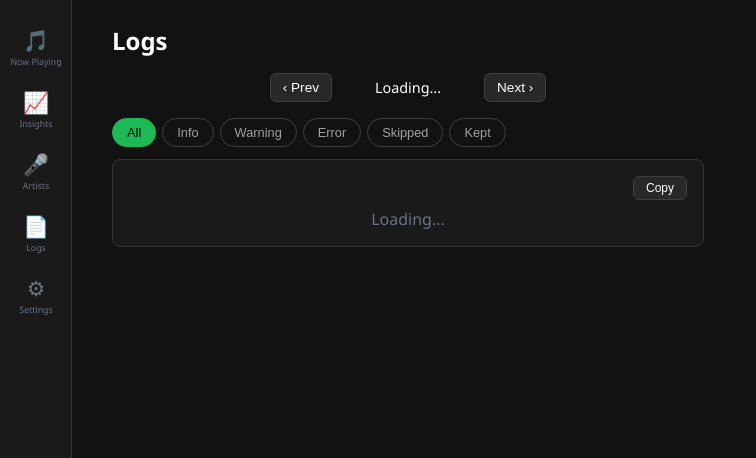
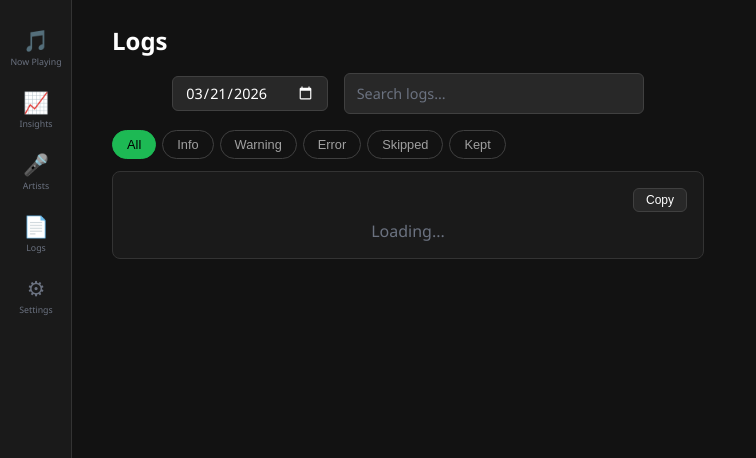
Before and after one commit to Vatroslav/spotify-auto-skipper, a FastAPI app: template cloud/app/templates/logs.html in a window 1280 px wide. Shown: the top 458 px of the page, without its empty margins (0-756 px from the left). Run offline with FastAPI, Linux system fonts and the light colour scheme; the template is opened without the code that fills it, so the values that code supplies are empty; parts of the project's set-up code (start-up, migrations or seed data) failed here and were passed over.

Commit message:
Fix log timestamps to show local time and replace date nav with picker + search
Log timestamps were displayed as raw UTC while "Now Playing" showed local time.
All log times now convert UTC to browser local time via utcToLocal(). Replaced
Prev/Next date navigation with a date picker and added client-side text search
that filters displayed log entries in realtime.

Co-Authored-By: Claude Opus 4.6 (1M context) <noreply@anthropic.com>

```diff
--- a/cloud/app/database.py
+++ b/cloud/app/database.py
@@ -240,21 +240,35 @@ async def add_log(message: str, level: str = "info"):
         await db.close()
 
 
-async def get_logs(date_str: str, level: str = "all") -> list[dict]:
+async def get_logs(date_str: str = "", level: str = "all") -> list[dict]:
     db = await get_db()
     try:
-        if level in ("all", "skipped", "kept"):
-            cursor = await db.execute(
-                """SELECT id, timestamp, level, message FROM logs
-                   WHERE date(timestamp) = ? ORDER BY timestamp""",
-                (date_str,),
-            )
+        if date_str:
+            if level in ("all", "skipped", "kept"):
+                cursor = await db.execute(
+                    """SELECT id, timestamp, level, message FROM logs
+                       WHERE date(timestamp) = ? ORDER BY timestamp""",
+                    (date_str,),
+                )
+            else:
+                cursor = await db.execute(
+                    """SELECT id, timestamp, level, message FROM logs
+                       WHERE date(timestamp) = ? AND level = ? ORDER BY timestamp""",
+                    (date_str, level),
+                )
         else:
-            cursor = await db.execute(
-                """SELECT id, timestamp, level, message FROM logs
-                   WHERE date(timestamp) = ? AND level = ? ORDER BY timestamp""",
-                (date_str, level),
-            )
+            # No date filter — return today's logs (UTC)
+            if level in ("all", "skipped", "kept"):
+                cursor = await db.execute(
+                    """SELECT id, timestamp, level, message FROM logs
+                       WHERE date(timestamp) = date('now') ORDER BY timestamp""",
+                )
+            else:
+                cursor = await db.execute(
+                    """SELECT id, timestamp, level, message FROM logs
+                       WHERE date(timestamp) = date('now') AND level = ? ORDER BY timestamp""",
+                    (level,),
+                )
         rows = await cursor.fetchall()
         return [dict(row) for row in rows]
     finally:
--- a/cloud/app/static/css/style.css
+++ b/cloud/app/static/css/style.css
@@ -519,14 +519,19 @@ input:focus, select:focus {
     margin-bottom: 16px;
 }
 
-.date-nav .date-text {
+.date-input, .search-input {
+    background: var(--bg-input);
+    color: var(--text-primary);
+    border: 1px solid var(--border-primary);
+    border-radius: 6px;
+    padding: 6px 12px;
     font-size: 0.9rem;
-    font-weight: 500;
-    min-width: 120px;
-    text-align: center;
+    font-family: inherit;
+    color-scheme: dark;
 }
 
-.date-nav .btn { padding: 6px 12px; font-size: 0.85rem; }
+.search-input { flex: 1; max-width: 300px; }
+.search-input::placeholder { color: var(--text-muted); }
 
 /* ── Bottom Navigation ───────────────────────────── */
 
--- a/cloud/app/static/js/app.js
+++ b/cloud/app/static/js/app.js
@@ -466,25 +466,27 @@ function initInsights() {
 
 function initLogs() {
     const logsContainer = document.getElementById("logs-container");
-    const dateText = document.getElementById("log-date-text");
-    const prevBtn = document.getElementById("log-date-prev");
-    const nextBtn = document.getElementById("log-date-next");
+    const datePicker = document.getElementById("log-date-picker");
     if (!logsContainer) return;
 
-    let dates = [];
-    let currentIdx = -1;
     let currentLevel = "all";
 
-    async function loadDates() {
-        const data = await API.get("/api/logs/dates");
-        dates = data.dates || [];
-        if (dates.length > 0) {
-            currentIdx = dates.length - 1;
-            loadLogs(dates[currentIdx]);
-        } else {
-            dateText.textContent = "No data yet";
-            logsContainer.innerHTML = '<p class="text-muted text-center">Logs will appear here once the skipper starts checking.</p>';
-        }
+    // Default to today (local time)
+    const today = new Date();
+    const localDate = today.getFullYear() + "-" +
+        String(today.getMonth() + 1).padStart(2, "0") + "-" +
+        String(today.getDate()).padStart(2, "0");
+    if (datePicker) datePicker.value = localDate;
+
+    function init() {
+        loadLogs();
+    }
+
+    function utcToLocal(ts) {
+        if (!ts) return "";
+        // SQLite CURRENT_TIMESTAMP is UTC but lacks a Z suffix — add it
+        const d = new Date(ts.endsWith("Z") ? ts : ts + "Z");
+        return d.toLocaleTimeString([], {hour: "2-digit", minute: "2-digit", second: "2-digit", hour12: false});
     }
 
     function renderLogEntries(logs) {
@@ -494,7 +496,7 @@ function initLogs() {
             return;
         }
         logs.forEach(log => {
-            const ts = log.timestamp ? log.timestamp.substring(11, 19) : "";
+            const ts = utcToLocal(log.timestamp);
             const levelClass = `log-level-${log.level}`;
             logsContainer.innerHTML += `
                 <div class="log-entry">
@@ -526,9 +528,10 @@ function initLogs() {
         return blocks;
     }
 
-    async function loadLogs(date) {
-        dateText.textContent = date;
-        const data = await API.get(`/api/logs?date=${date}&level=${currentLevel}`);
+    async function loadLogs() {
+        const date = datePicker ? datePicker.value : "";
+        const dateParam = date ? `&date=${date}` : "";
+        const data = await API.get(`/api/logs?level=${currentLevel}${dateParam}`);
         if (!data.logs || data.logs.length === 0) {
             logsContainer.innerHTML = '<p class="text-muted text-center mt-16">No log entries.</p>';
             return;
@@ -546,7 +549,7 @@ function initLogs() {
             }
             filtered.forEach((block, i) => {
                 block.entries.forEach(log => {
-                    const ts = log.timestamp ? log.timestamp.substring(11, 19) : "";
+                    const ts = utcToLocal(log.timestamp);
                     const levelClass = `log-level-${log.level}`;
                     logsContainer.innerHTML += `
                         <div class="log-entry">
@@ -562,17 +565,26 @@ function initLogs() {
         } else {
             renderLogEntries(data.logs);
         }
+        applySearch();
         // Auto-scroll to bottom
         logsContainer.scrollTop = logsContainer.scrollHeight;
     }
 
-    // Date navigation
-    if (prevBtn) prevBtn.addEventListener("click", () => {
-        if (currentIdx > 0) { currentIdx--; loadLogs(dates[currentIdx]); }
-    });
-    if (nextBtn) nextBtn.addEventListener("click", () => {
-        if (currentIdx < dates.length - 1) { currentIdx++; loadLogs(dates[currentIdx]); }
-    });
+    // Search filter — hides non-matching entries in the DOM
+    const searchInput = document.getElementById("log-search");
+    function applySearch() {
+        const query = (searchInput ? searchInput.value : "").toLowerCase();
+        logsContainer.querySelectorAll(".log-entry").forEach(el => {
+            el.style.display = el.textContent.toLowerCase().includes(query) ? "" : "none";
+        });
+        logsContainer.querySelectorAll(".log-separator").forEach(el => {
+            el.style.display = query ? "none" : "";
+        });
+    }
+    if (searchInput) searchInput.addEventListener("input", applySearch);
+
+    // Date picker change
+    if (datePicker) datePicker.addEventListener("change", loadLogs);
 
     // Level filter chips
     document.querySelectorAll("[data-level]").forEach(chip => {
@@ -580,11 +592,11 @@ function initLogs() {
             document.querySelectorAll("[data-level]").forEach(c => c.classList.remove("active"));
             chip.classList.add("active");
             currentLevel = chip.dataset.level;
-            if (dates.length > 0) loadLogs(dates[currentIdx]);
+            loadLogs();
         });
     });
 
-    loadDates();
+    init();
 
     // Copy to clipboard
     const copyBtn = document.getElementById("copy-logs-btn");
@@ -596,10 +608,10 @@ function initLogs() {
         });
     }
 
-    // Auto-refresh every 5 seconds
+    // Auto-refresh every 5 seconds (only for today)
     setInterval(() => {
-        if (dates.length > 0 && currentIdx === dates.length - 1) {
-            loadLogs(dates[currentIdx]);
+        if (datePicker && datePicker.value === localDate) {
+            loadLogs();
         }
     }, 5000);
 }
--- a/cloud/app/templates/logs.html
+++ b/cloud/app/templates/logs.html
@@ -5,9 +5,8 @@
     <h1 class="page-title">Logs</h1>
 
     <div class="date-nav">
-        <button id="log-date-prev" class="btn">&lsaquo; Prev</button>
-        <span id="log-date-text" class="date-text">Loading...</span>
-        <button id="log-date-next" class="btn">Next &rsaquo;</button>
+        <input type="date" id="log-date-picker" class="date-input" />
+        <input type="text" id="log-search" class="search-input" placeholder="Search logs..." />
     </div>
 
     <div class="filter-chips">
```
Also changed, not shown: cloud/app/routers/logs.py (+2 -5 lines).
